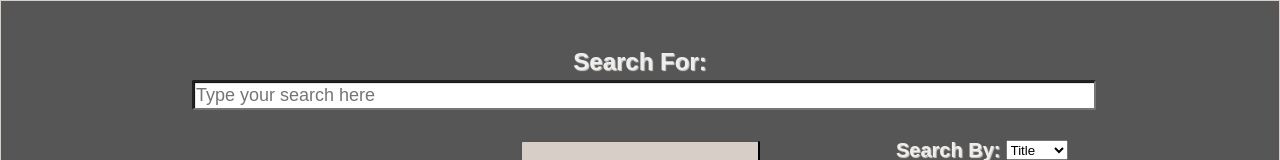
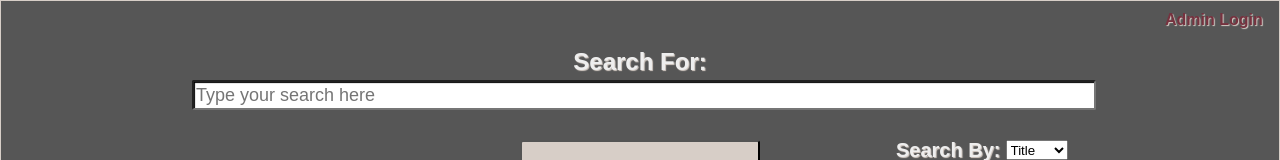
Before and after one commit to claytonpabst/library-catalog, a React (Create React App) app: page / in a window 1280 px wide. Shown: the top 160 px of the page. Built offline with nearby package versions, Linux system fonts and the light colour scheme; the HTML template or start-up script is replaced by a standard one.

Commit message:
decided login link should be visible

```diff
--- a/src/components/Home/Home.css
+++ b/src/components/Home/Home.css
@@ -20,12 +20,16 @@
 }
 
 .login_link{
-    width: 100px;
+    width: 115px;
     height: 60px;
     position: absolute;
     right: 0;
     top: 0;
-    cursor: default;
+    font-weight: bold;
+    line-height: 40px;
+    text-align: left;
+    color: #76323F;
+    text-decoration: none;
 }
 
 .search_for_h2{
--- a/src/components/Home/Home.js
+++ b/src/components/Home/Home.js
@@ -116,7 +116,7 @@ class Home extends Component {
 
           <section className='search_box'>
 
-            <Link className='login_link' to='/login'></Link>
+            <Link className='login_link' to='/login'>Admin Login</Link>
 
             <h2 className='search_for_h2'>Search For:</h2>
             <input className='user_search'
```
